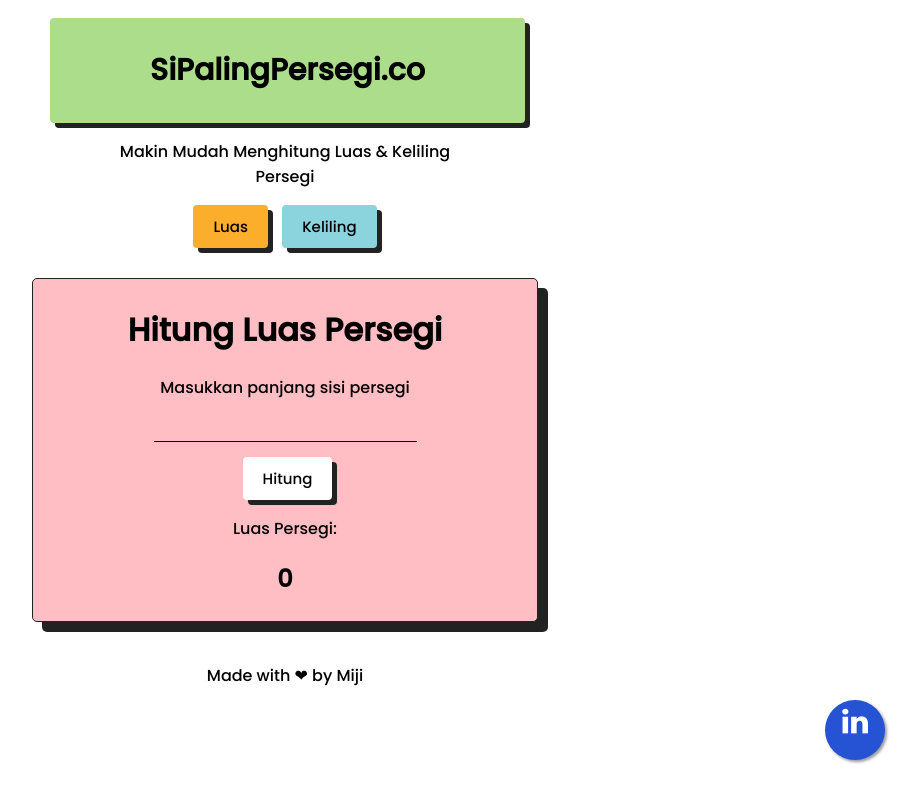
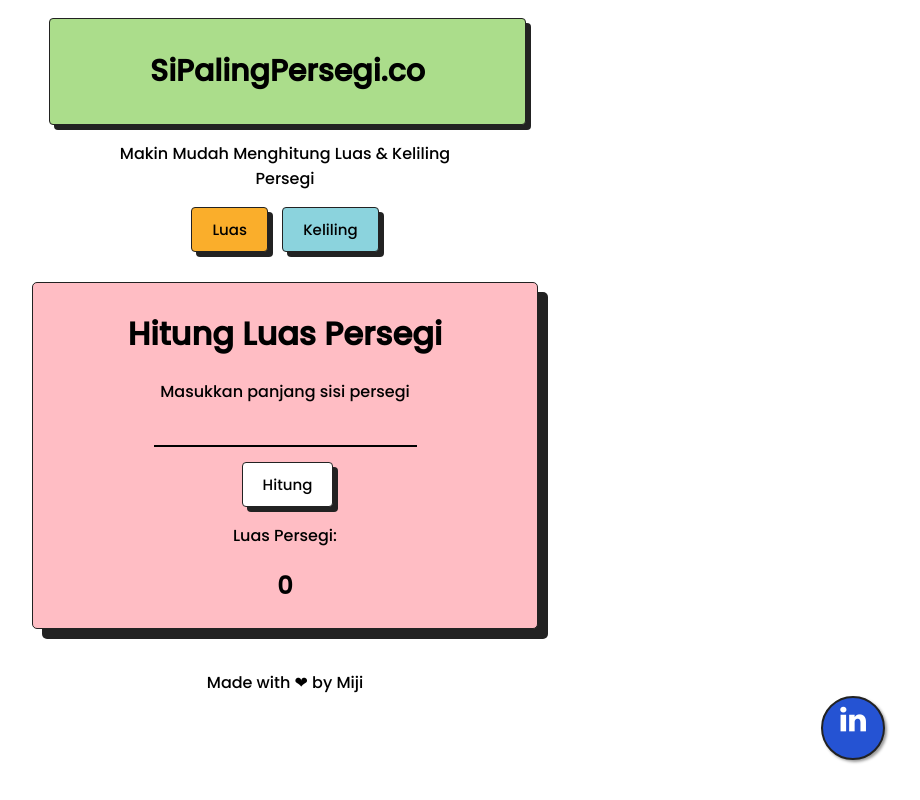
Before and after one commit to revou-fundamental-course/4-sep-23-TirmidziAhmad, a plain HTML site: page index.html in a window 1280 px wide. Shown: the whole page, without its empty margins (355-1275 px from the left). Drawn offline with Linux system fonts and the light colour scheme.

Commit message:
adding border to button to match other

```diff
--- a/css/style.css
+++ b/css/style.css
@@ -5,7 +5,7 @@
 
 .Title{
     background-color: #abdd8b;
-    border: none;
+    border: 1px solid #222222;
     border-radius: 4px;
     text-decoration: none;
     display: inline-block;
@@ -28,7 +28,7 @@
 }
 .btnHitung{
     background-color: white;
-    border: none;
+    border: 1px solid #222222;
     border-radius: 4px;
     text-decoration: none;
     display: inline-block;
@@ -41,7 +41,7 @@
 
 .btnHitung:hover{
     background-color: white;
-    border: none;
+    border: 1px solid #222222;
     border-radius: 4px;
     text-decoration: none;
     display: inline-block;
@@ -76,7 +76,7 @@
 
 .btnSwitchLuas{
     background-color: #faae2b;
-    border: none;
+    border: 1px solid #222222;
     border-radius: 4px;
     text-decoration: none;
     display: inline-block;
@@ -88,7 +88,7 @@
 
 .btnSwitchKeliling{
     background-color: #8bd3dd;
-    border: none;
+    border: 1px solid #222222;
     border-radius: 4px;
     text-decoration: none;
     display: inline-block;
@@ -118,6 +118,7 @@
 	background-color:#2553d3;
 	color:#FFF;
 	border-radius:50px;
+    border: 2px solid #222222;
 	text-align:center;
   font-size:30px;
 	box-shadow: 2px 2px 3px #999;
@@ -126,13 +127,13 @@
 .InputLuas input[type=text] {
     background-color: transparent;
     border: none;
-    border-bottom: 1px solid black;
+    border-bottom: 2px solid black;
   }
 
 .InputKeliling input[type=text] {
     background-color: transparent;
     border: none;
-    border-bottom: 1px solid black;
+    border-bottom: 2px solid black;
   }
 
 .InputLuas textarea:focus, input:focus{
```
